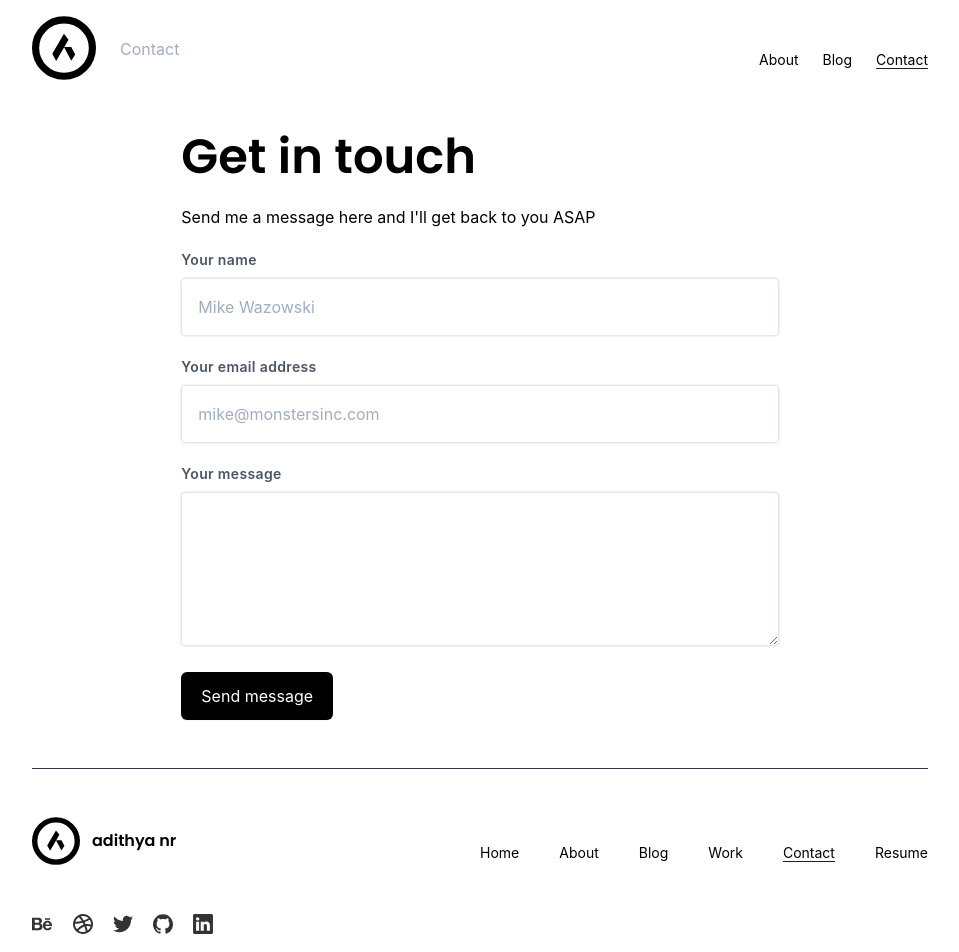
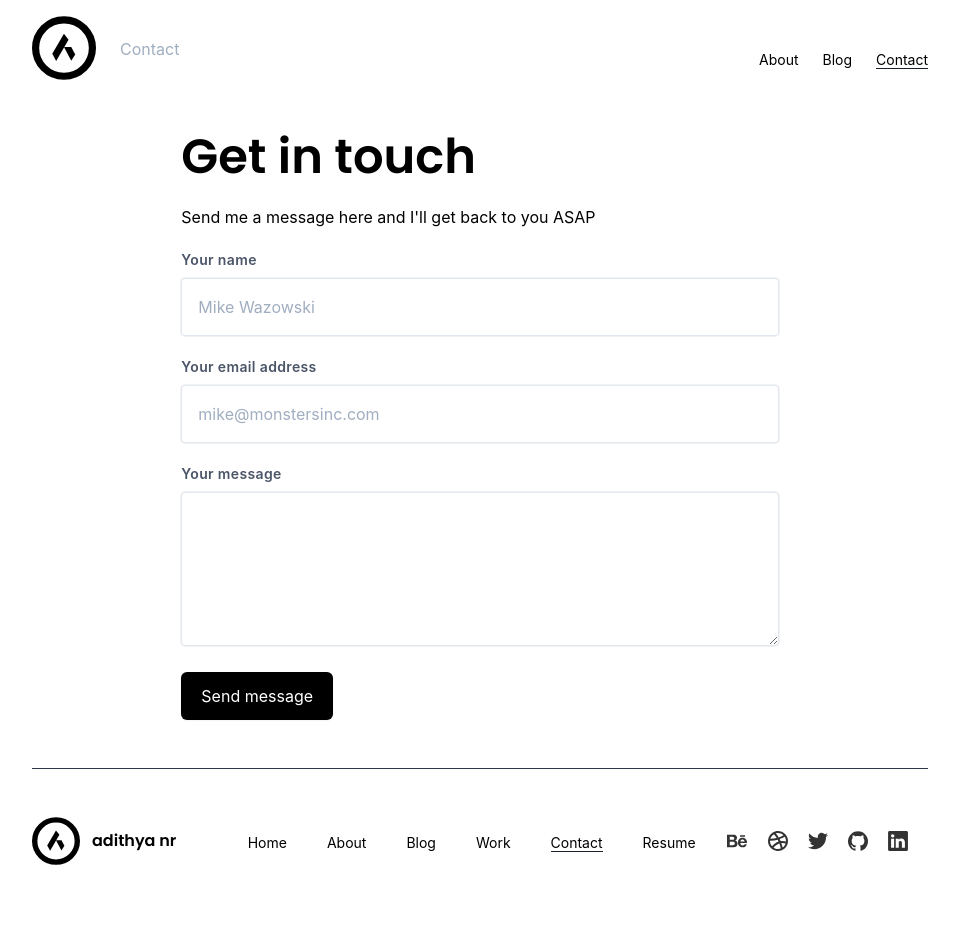
Before and after one commit to AdithyaBhat17/adithyabhat.com, a Next.js app: page /contact in a window 1280 px wide. Shown: the top 952 px of the page, without its empty margins (160-1119 px from the left). After the commit the page ends 914 px from the top, so only its background shows below. Built offline with nearby package versions, Linux system fonts and the light colour scheme.

Commit message:
:partying_face: Refactored socials component

```diff
--- a/components/footer.tsx
+++ b/components/footer.tsx
@@ -2,11 +2,12 @@ import Container from './container'
 import Link from 'next/link'
 import { useCallback, memo } from 'react'
 import { useRouter } from 'next/router'
+import Socials from './socials'
 
 export const footerRoutes = [
   {
     name: 'Home',
-    link: '/home',
+    link: '/',
   },
   {
     name: 'About',
@@ -27,29 +28,6 @@ export const footerRoutes = [
   {
     name: 'Resume',
     link: '/',
-  },
-]
-
-export const socials = [
-  {
-    icon: 'behance',
-    link: 'https://behance.net/adithyabhat',
-  },
-  {
-    icon: 'dribbble',
-    link: 'https://dribbble.com/adithyanr',
-  },
-  {
-    icon: 'twitter',
-    link: 'https://twitter.com/adithya__nr',
-  },
-  {
-    icon: 'github',
-    link: 'https://github.com/adithyabhat17',
-  },
-  {
-    icon: 'linkedin',
-    link: 'https://linkedin.com/in/adithya-nr',
   },
 ]
 
@@ -79,7 +57,7 @@ function Footer() {
           </Link>
         </div>
 
-        <ul className="flex justify-between">
+        <ul className="flex justify-between mb-5">
           {footerRoutes?.map((route, i) => (
             <li className="ml-0 md:ml-10" key={i}>
               <Link href={`${route.link}`}>
@@ -95,21 +73,8 @@ function Footer() {
             </li>
           ))}
         </ul>
+        <Socials />
       </footer>
-      <div className="flex justify-start items-center">
-        {socials.map((social, i) => (
-          <a
-            key={i}
-            data-testid="socials-link"
-            href={social.link}
-            target="_blank"
-            rel="noreferrer noopener"
-            className="text-black mr-5"
-          >
-            <img src={`/static/${social.icon}.svg`} alt={social.icon} />
-          </a>
-        ))}
-      </div>
     </Container>
   )
 }
--- /dev/null
+++ b/components/socials.tsx
@@ -0,0 +1,45 @@
+import React from 'react'
+
+export const socials = [
+  {
+    icon: 'behance',
+    link: 'https://behance.net/adithyabhat',
+  },
+  {
+    icon: 'dribbble',
+    link: 'https://dribbble.com/adithyanr',
+  },
+  {
+    icon: 'twitter',
+    link: 'https://twitter.com/adithya__nr',
+  },
+  {
+    icon: 'github',
+    link: 'https://github.com/adithyabhat17',
+  },
+  {
+    icon: 'linkedin',
+    link: 'https://linkedin.com/in/adithya-nr',
+  },
+]
+
+export default function Socials() {
+  return (
+    <>
+      <div className="flex justify-start items-center">
+        {socials.map((social, i) => (
+          <a
+            key={i}
+            data-testid="socials-link"
+            href={social.link}
+            target="_blank"
+            rel="noreferrer noopener"
+            className="text-black mr-5"
+          >
+            <img src={`/static/${social.icon}.svg`} alt={social.icon} />
+          </a>
+        ))}
+      </div>
+    </>
+  )
+}
```
